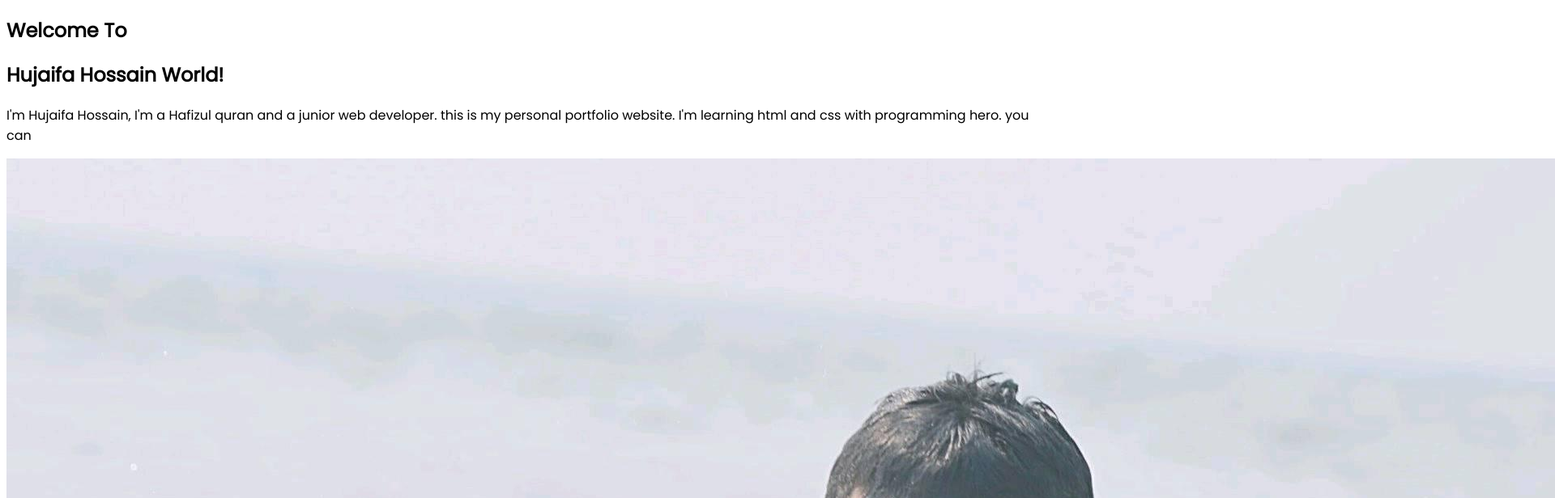
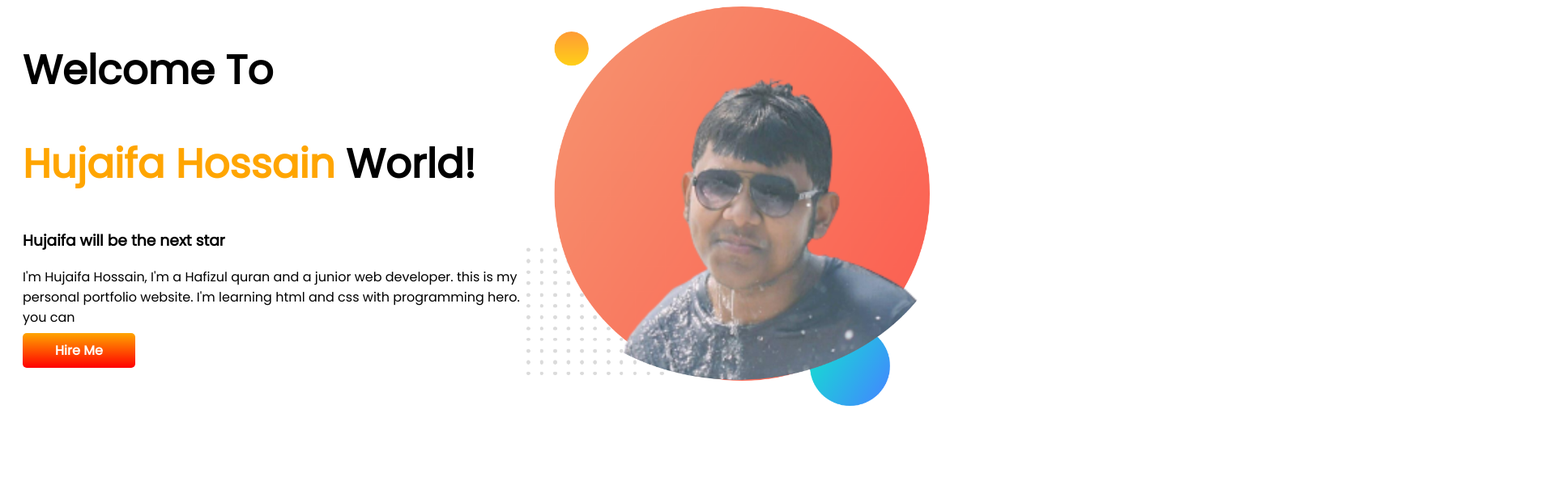
Before and after one commit to Hujaifa-Hossain/my-portfolio, a plain HTML site: page index.html in a window 1280 px wide. Shown: the top 616 px of the page at 81% size, 1920 px wide, since content can reach past the window. Drawn offline with Linux system fonts and the light colour scheme.

Commit message:
much more things added

```diff
--- a/index.html
+++ b/index.html
@@ -9,16 +9,20 @@
   <link rel="preconnect" href="https://fonts.googleapis.com">
   <link rel="preconnect" href="https://fonts.gstatic.com" crossorigin>
   <link href="https://fonts.googleapis.com/css2?family=Poppins&display=swap" rel="stylesheet">
+  <link rel="shortcut icon" href="/my-bg.png" type="image/x-icon">
 </head>
 <body>
   <section class="container">
-    <div class="detail">
+    <div class="detail width">
       <h1>Welcome To</h1>
-      <h2><span class="blue">Hujaifa Hossain</span> World!</h2>
+      <h2><span class="orange-color">Hujaifa Hossain</span> World!</h2>
+      <h3>Hujaifa will be the next star</h3>
       <p>I'm Hujaifa Hossain, I'm a Hafizul quran and a junior web developer. this is my personal portfolio website. I'm learning html and css with programming hero. you can</p>
+      <a class="link-button" href="https://www.linkedin.com/in/hujaifa-hossain-9737731a9"
+      target="_blank">Hire Me</a>
     </div>
-    <div class="picture">
-      <img src="/hujaifa.jpg" alt="hujaifa hossain profile">
+    <div class="picture width">
+      <img src="/my-bg.png" alt="hujaifa hossain profile">
     </div>
   </section>
 </body>
--- a/style.css
+++ b/style.css
@@ -1,3 +1,41 @@
 body{
   font-family: 'Poppins', sans-serif;
 }
+
+h1{
+  font-size: 50px;
+}
+
+h2{
+  font-size: 50px;
+}
+
+.orange-color{
+  color: orange;
+}
+
+.container{
+  display: flex;
+
+}
+
+.detail{
+  padding-left: 20px;
+}
+
+.width{
+  width: 50%;
+}
+
+.picture img{
+  width: 80%;
+}
+
+.link-button{
+  text-decoration: none;
+  color: white;
+  padding: 10px 40px;
+  font-weight: 800;
+  border-radius: 5px;
+  background-image: linear-gradient(orange,red);
+}
```
Also changed, not shown: my-bg.png (added).
